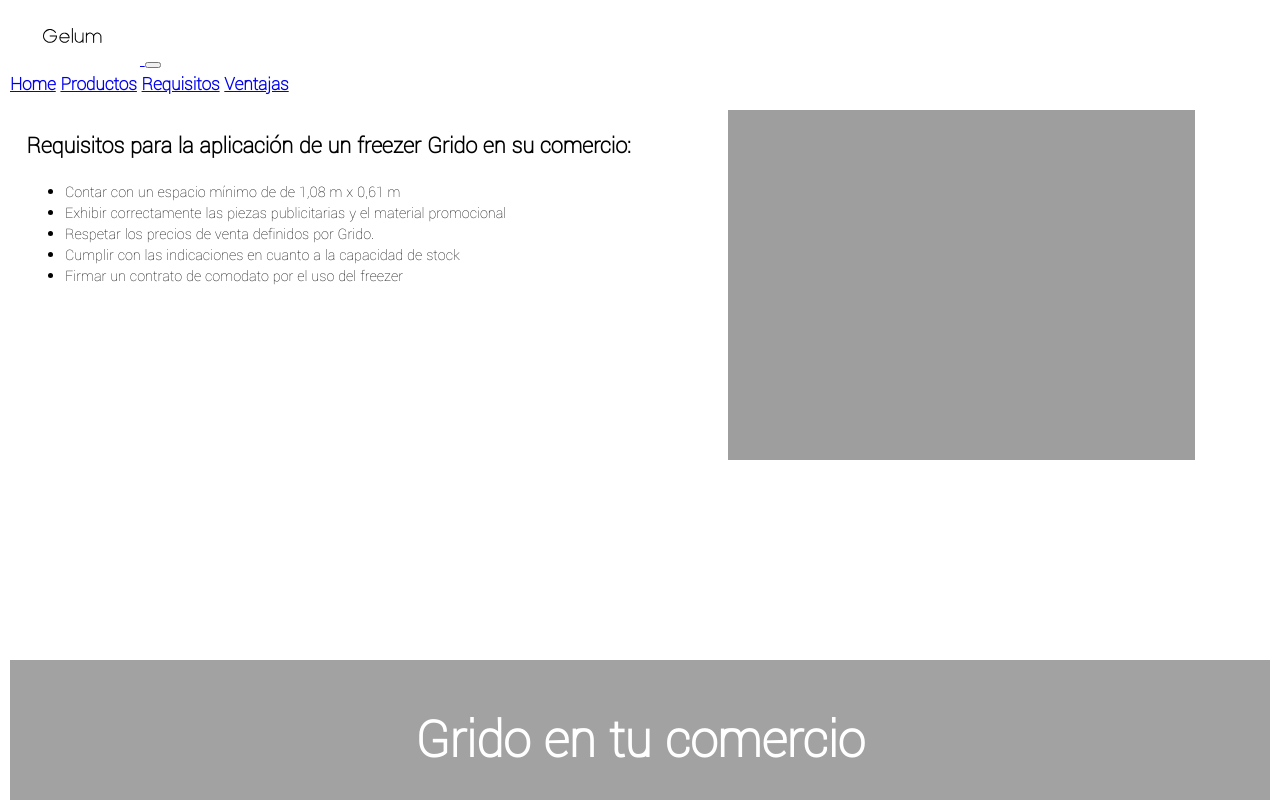
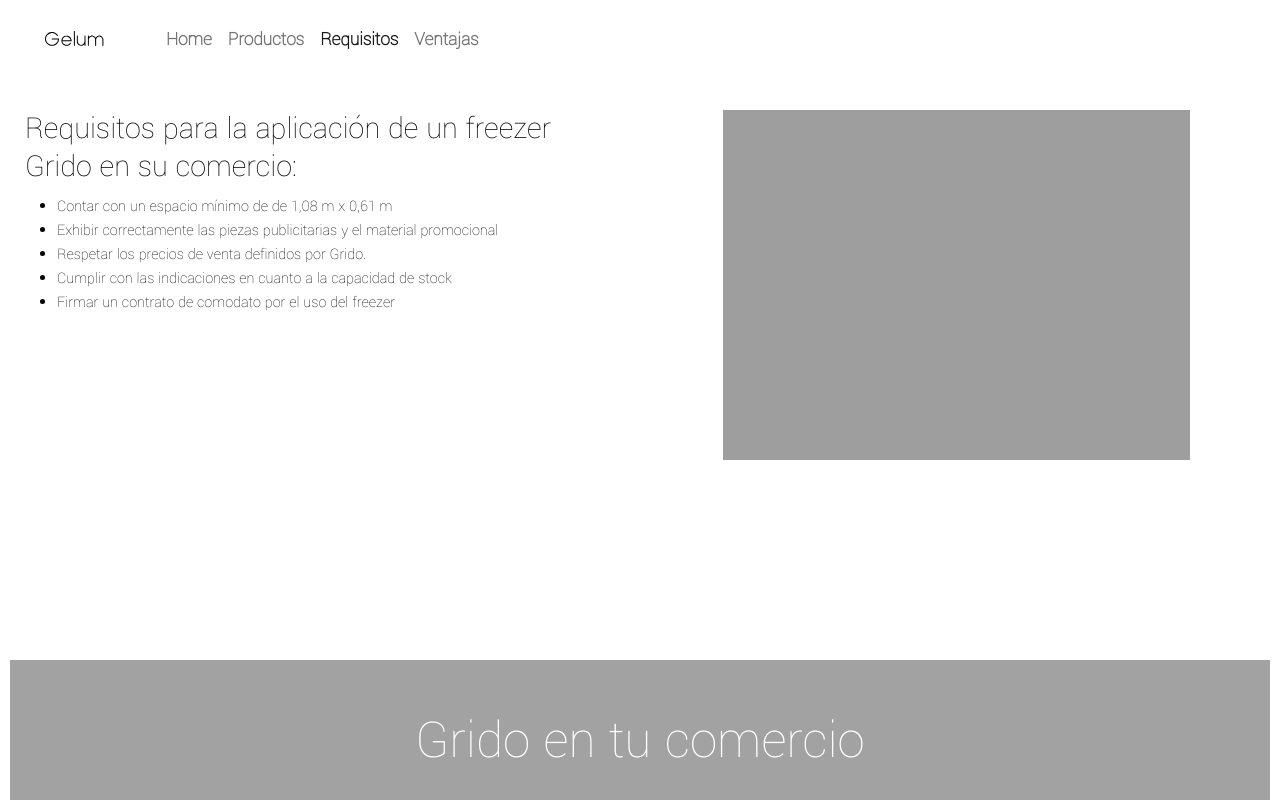
Before and after one commit to santiagoacuna/Proyecto-Coder, a website: page requisitos.html in a window 1280 px wide. Shown: the top 800 px of the page. Drawn offline with nearby package versions, Linux system fonts and the light colour scheme; the site is published under a folder, as on GitHub Pages, so addresses that start at the root find nothing.

Commit message:
rutas en ventajas

```diff
--- a/requisitos.html
+++ b/requisitos.html
@@ -12,8 +12,8 @@
     <link href="https://unpkg.com/aos@2.3.1/dist/aos.css" rel="stylesheet">
     <link rel="preconnect" href="https://fonts.googleapis.com">
     <link rel="preconnect" href="https://fonts.gstatic.com" crossorigin>
-    <link rel="stylesheet" href="/bootstrap-5.1.0-dist/css/bootstrap.min.css">
-    <link rel="stylesheet" href="/bootstrap-5.1.0-dist/js/bootstrap.min.js">
+    <link rel="stylesheet" href="bootstrap-5.1.0-dist/css/bootstrap.min.css">
+    <link rel="stylesheet" href="bootstrap-5.1.0-dist/js/bootstrap.min.js">
     <link rel="stylesheet" href="css/destino.css">
     <link href="https://fonts.googleapis.com/css2?family=Yantramanav:wght@100&display=swap" rel="stylesheet">
     <link rel="stylesheet" href="https://cdn.jsdelivr.net/npm/bootstrap-icons@1.5.0/font/bootstrap-icons.css">
```
